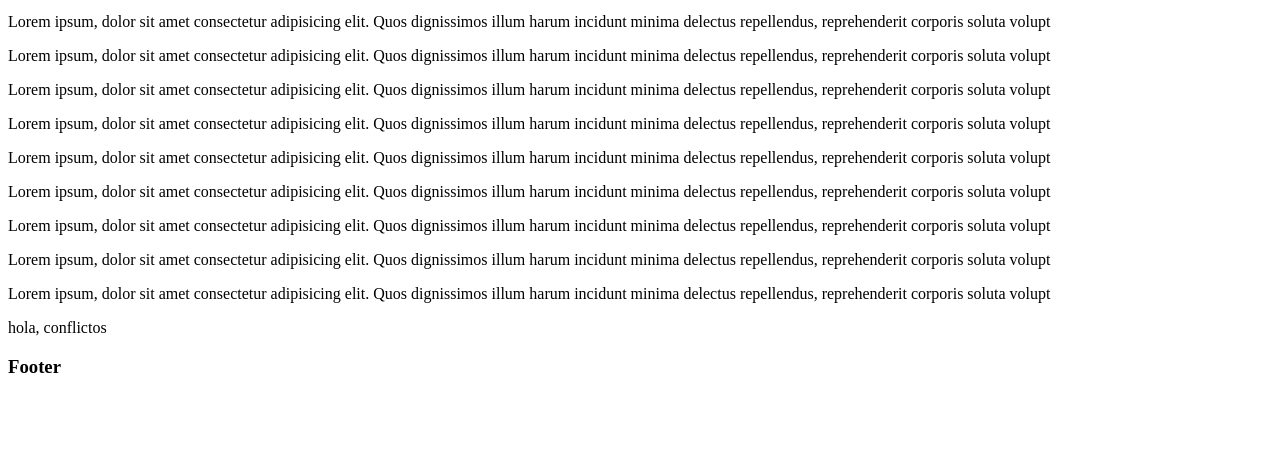
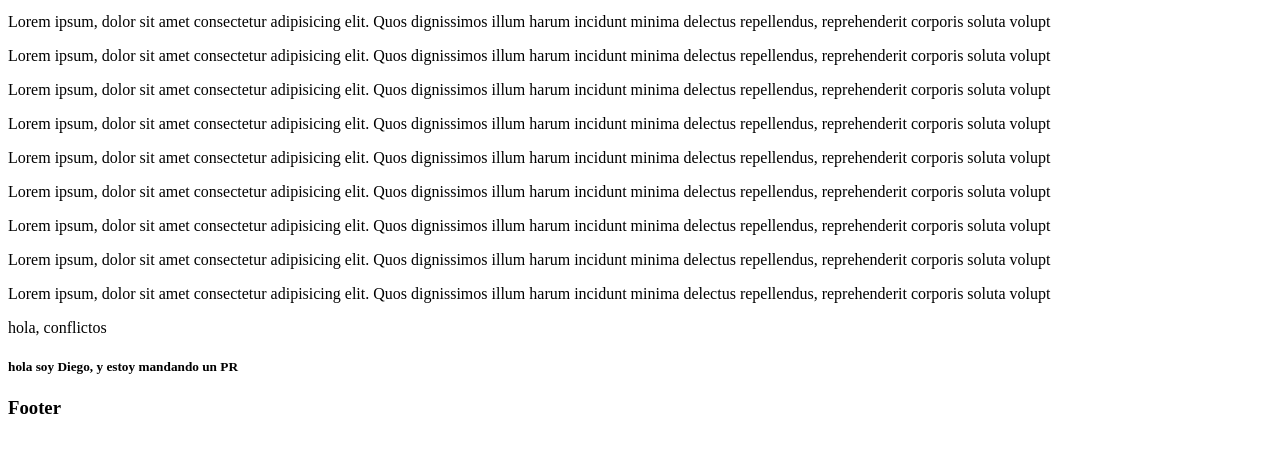
Before and after one commit to dfernandezfb/git-test, a plain HTML site: page index.html in a window 1280 px wide. Shown: the part 119-572 px from the top of the page. Drawn offline with Linux system fonts and the light colour scheme.

Commit message:
cambio de diego

```diff
--- a/index.html
+++ b/index.html
@@ -42,6 +42,11 @@
     <section>
       hola, conflictos
     </section>
+    <section>
+      <article>
+        <h5>hola soy Diego, y estoy mandando un PR</h5>
+      </article>
+    </section>
   </main>
 
   <footer>
```
